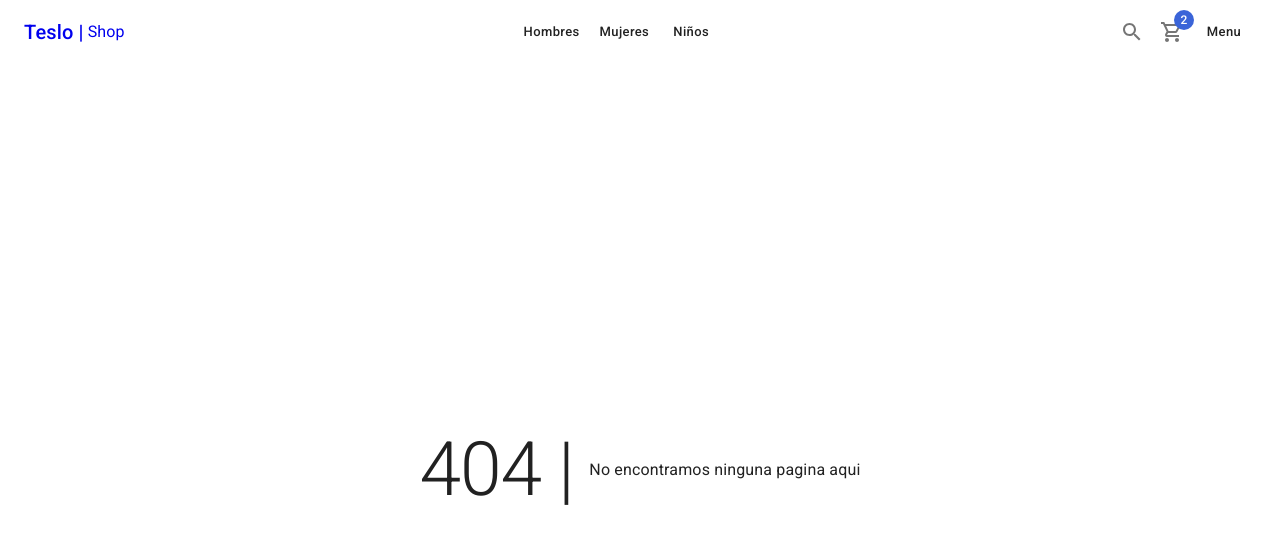
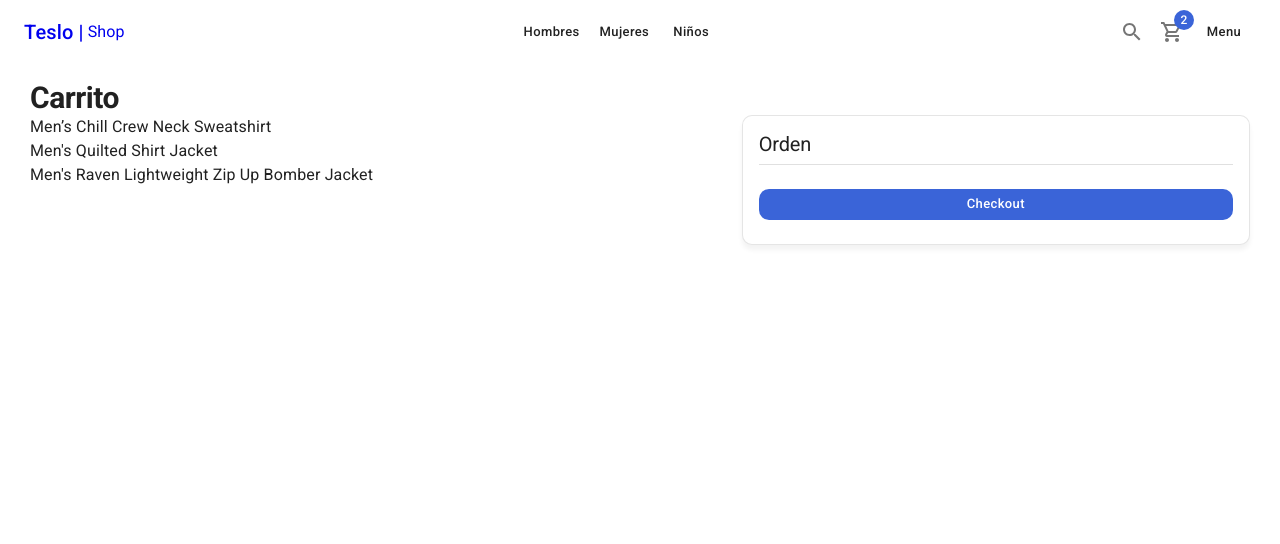
Before and after one commit to JorgeDGutierrez/teslo-shop, a Next.js app: page /cart in a window 1280 px wide. Before the commit this address had no page. Shown: the top 544 px of the page. Built offline with nearby package versions, Linux system fonts and the light colour scheme.

Commit message:
componente carrito

```diff
--- /dev/null
+++ b/components/cart/CartList.tsx
@@ -0,0 +1,23 @@
+import { Typography } from "@mui/material"
+import { initialData } from "../../database/products"
+
+
+
+const productsInCart = [
+    initialData.products[0],
+    initialData.products[1],
+    initialData.products[2],
+]
+
+
+export const CartList = () => {
+    return (
+        <>
+            {
+                productsInCart.map(product => (
+                    <Typography key={product.slug} >{product.title}</Typography>
+                ))
+            }
+        </>
+    )
+}
--- /dev/null
+++ b/components/cart/index.ts
@@ -0,0 +1 @@
+export * from './CartList'
--- /dev/null
+++ b/pages/cart/index.tsx
@@ -0,0 +1,35 @@
+import { Box, Button, Card, CardContent, Divider, Grid, Typography } from "@mui/material";
+import { CartList } from "../../components/cart";
+import { ShopLayout } from "../../components/layouts";
+
+const CartPage = () => {
+    return (
+        <ShopLayout title='Carrito - 3' pageDescription={'Carrito de compras en la tienda'}>
+            <Typography variant='h1' component='h1'>Carrito</Typography>
+
+            <Grid container>
+                <Grid item xs={12} sm={7} >
+                    {/* CartList */}
+                    <CartList />
+                </Grid>
+                <Grid item xs={12} sm={5} >
+                    <Card className='summary-card'>
+                        <CardContent>
+                            <Typography variant="h2">Orden</Typography>
+                            <Divider sx={{ my: 1 }} />
+                            {/*Order summary */}
+                            <Box sx={{ mt: 3 }} >
+                                <Button color="secondary" className='circular-btn' fullWidth >
+                                    Checkout
+                                </Button>
+                            </Box>
+                        </CardContent>
+                    </Card>
+                </Grid>
+            </Grid>
+
+        </ShopLayout>
+    )
+}
+
+export default CartPage;
```
